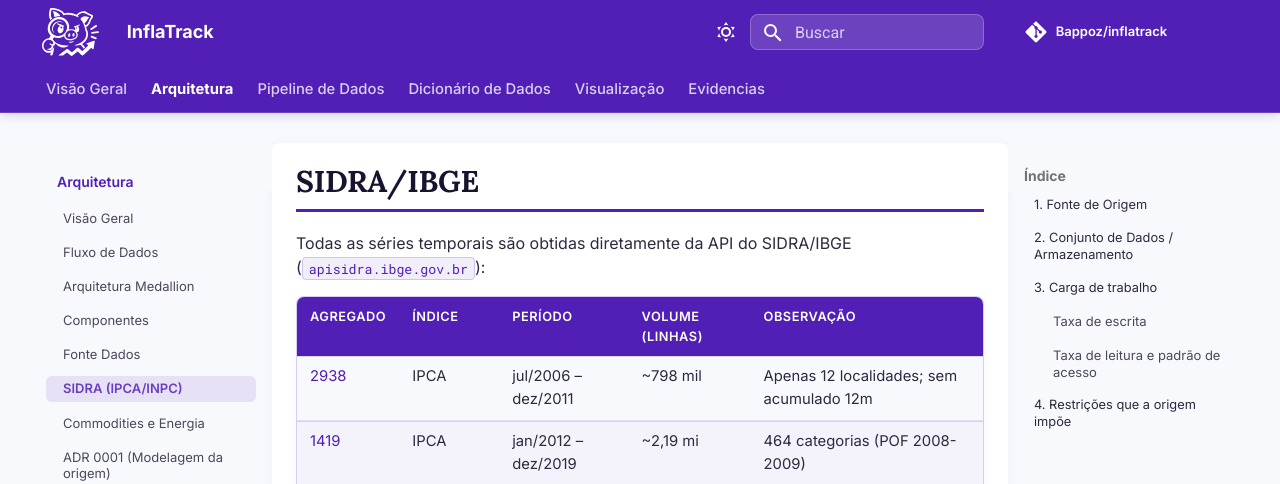
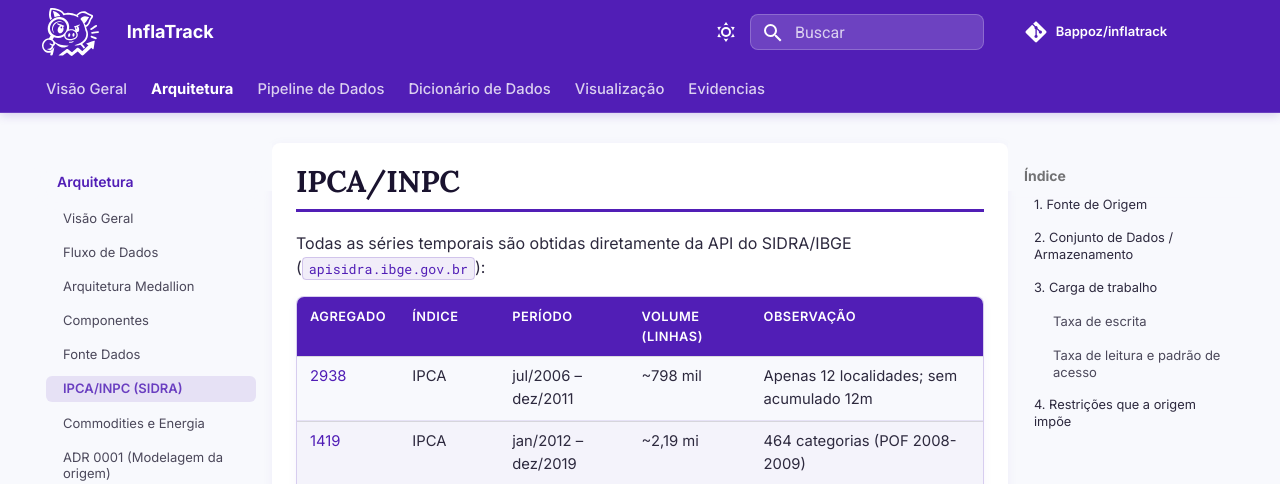
Before and after one commit to Bappoz/inflatrack, an MkDocs documentation site: the page built from docs/fontes/sidra.md, in a window 1280 px wide and 900 px high. Shown: the top 484 px of the window. Built offline with MkDocs 1.6.1 and Material for MkDocs 9.7.7, drawn with Linux system fonts in a browser that asks for light colours; comment, search, counter and statistics services are not loaded.

Commit message:
docs: altera nomeclatura das bases

```diff
--- a/docs/fontes/sidra.md
+++ b/docs/fontes/sidra.md
@@ -1,4 +1,4 @@
-# SIDRA/IBGE
+# IPCA/INPC
 
 Todas as séries temporais são obtidas diretamente da API do SIDRA/IBGE (`apisidra.ibge.gov.br`):
 
--- a/mkdocs.yml
+++ b/mkdocs.yml
@@ -65,13 +65,13 @@ nav:
     - Arquitetura Medallion: arquitetura/arquiteturaMedallion.md
     - Componentes: arquitetura/componentes.md
     - Fonte Dados: arquitetura/fonteDados.md
-    - SIDRA (IPCA/INPC): fontes/sidra.md
+    - IPCA/INPC (SIDRA): fontes/sidra.md
     - Commodities e Energia: fontes/commodities.md
     - ADR 0001 (Modelagem da origem): arquitetura.md
   - Pipeline de Dados: pipeline/pipelineDados.md
   - Dicionário de Dados:
     - Visão Geral: dicionario/dicionario.md
-    - SIDRA (IPCA/INPC): dicionario/sidra.md
+    - IPCA/INPC (SIDRA): dicionario/sidra.md
     - Transacional (Lojista): dicionario/transacional.md
   - Visualização: visualizacao/visualizacao.md
   - Evidencias: evidencias/evidencias.md
```
